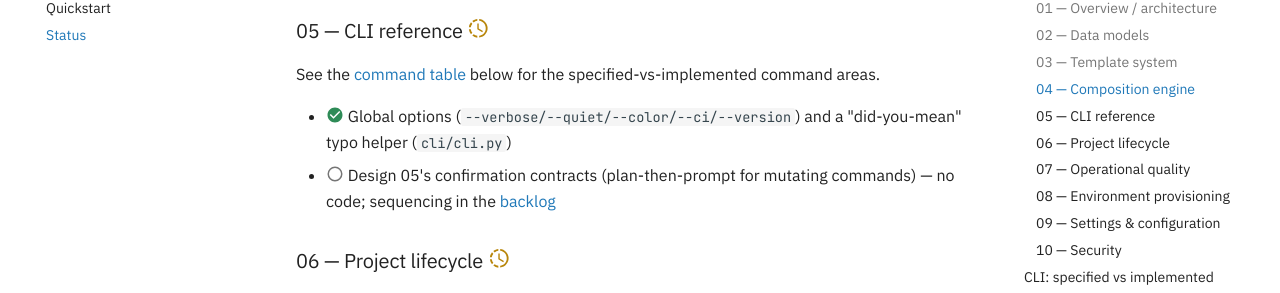
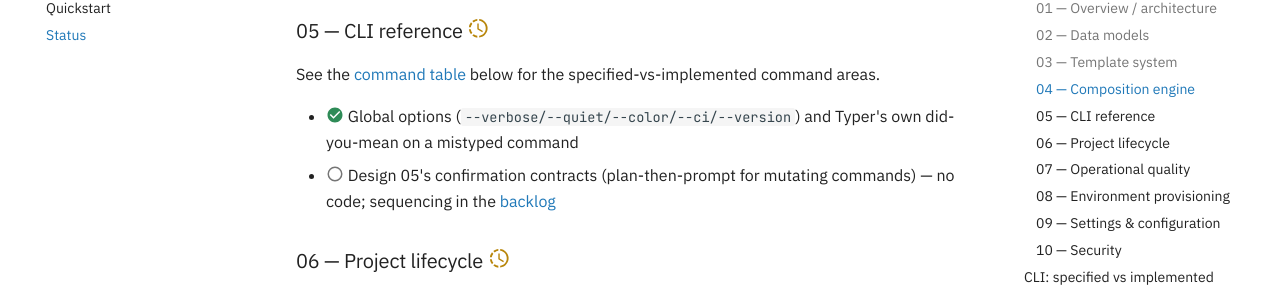
Before and after one commit to TheRealBillSiegler/boilerplate, an MkDocs documentation site: the page built from docs/status.md, in a window 1280 px wide and 900 px high, scrolled down 2857 px. Shown: the part 154-447 px from the top of the window. Built offline with MkDocs 1.6.1 and Material for MkDocs 9.7.7, drawn with Linux system fonts in a browser that asks for light colours; comment, search, counter and statistics services are not loaded; the version menu is left out.

Commit message:
docs: credit the did-you-mean to Typer
Co-Authored-By: Claude Fable 5.1 <noreply@anthropic.com>

```diff
--- a/docs/status.md
+++ b/docs/status.md
@@ -65,7 +65,7 @@ The merged `_jinja_extensions` union (see [What gets merged](reference/merging.m
 
 See the [command table](#cli-specified-vs-implemented) below for the specified-vs-implemented command areas.
 
-- :material-check-circle:{ .status-shipped } Global options (`--verbose/--quiet/--color/--ci/--version`) and a "did-you-mean" typo helper (`cli/cli.py`)
+- :material-check-circle:{ .status-shipped } Global options (`--verbose/--quiet/--color/--ci/--version`) and Typer's own did-you-mean on a mistyped command
 - :material-circle-outline:{ .status-design } Design 05's confirmation contracts (plan-then-prompt for mutating commands) — no code; sequencing in the [backlog](roadmap.md#backlog)
 
 ### 06 — Project lifecycle :material-progress-clock:{ .status-partial }
```
